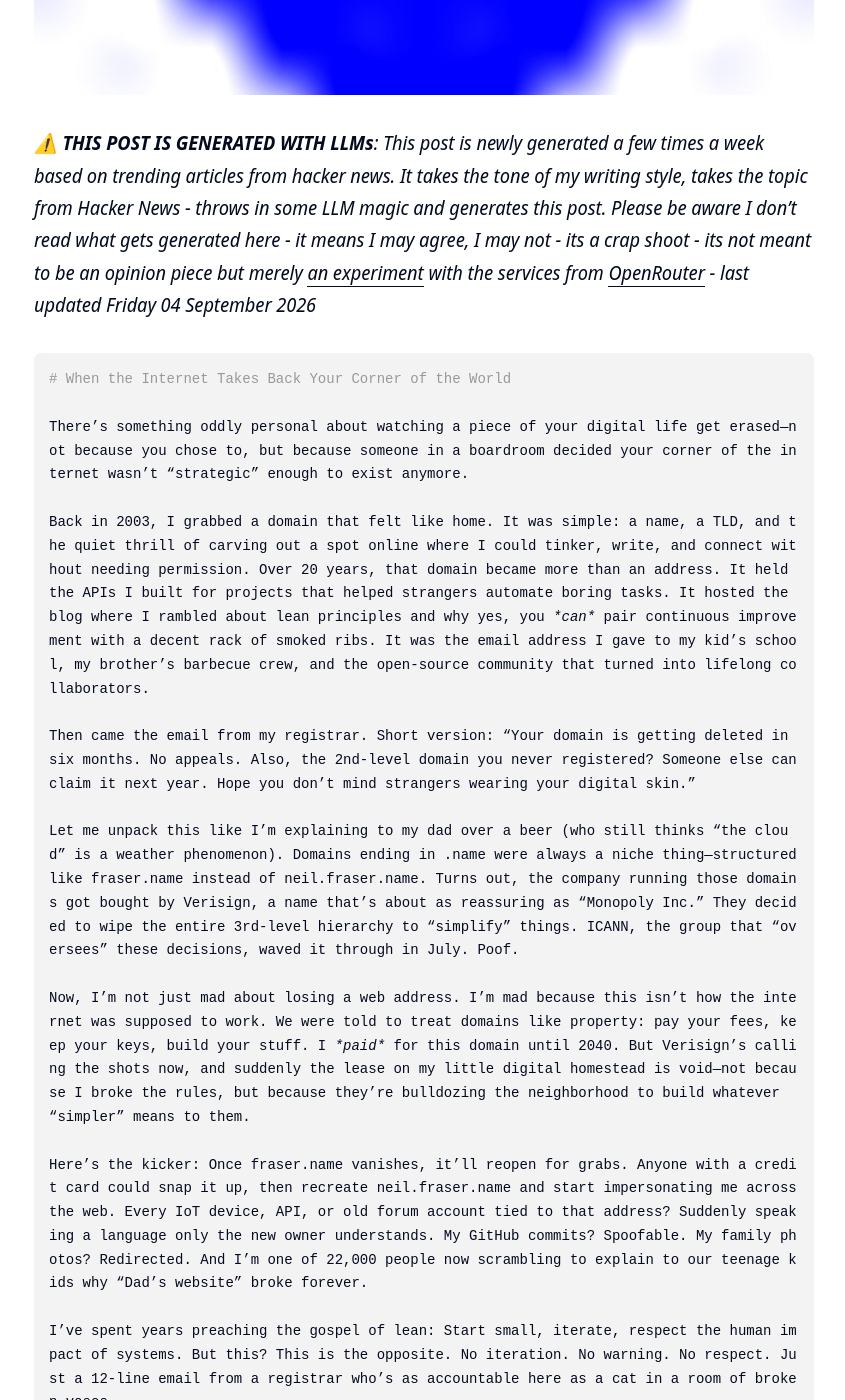
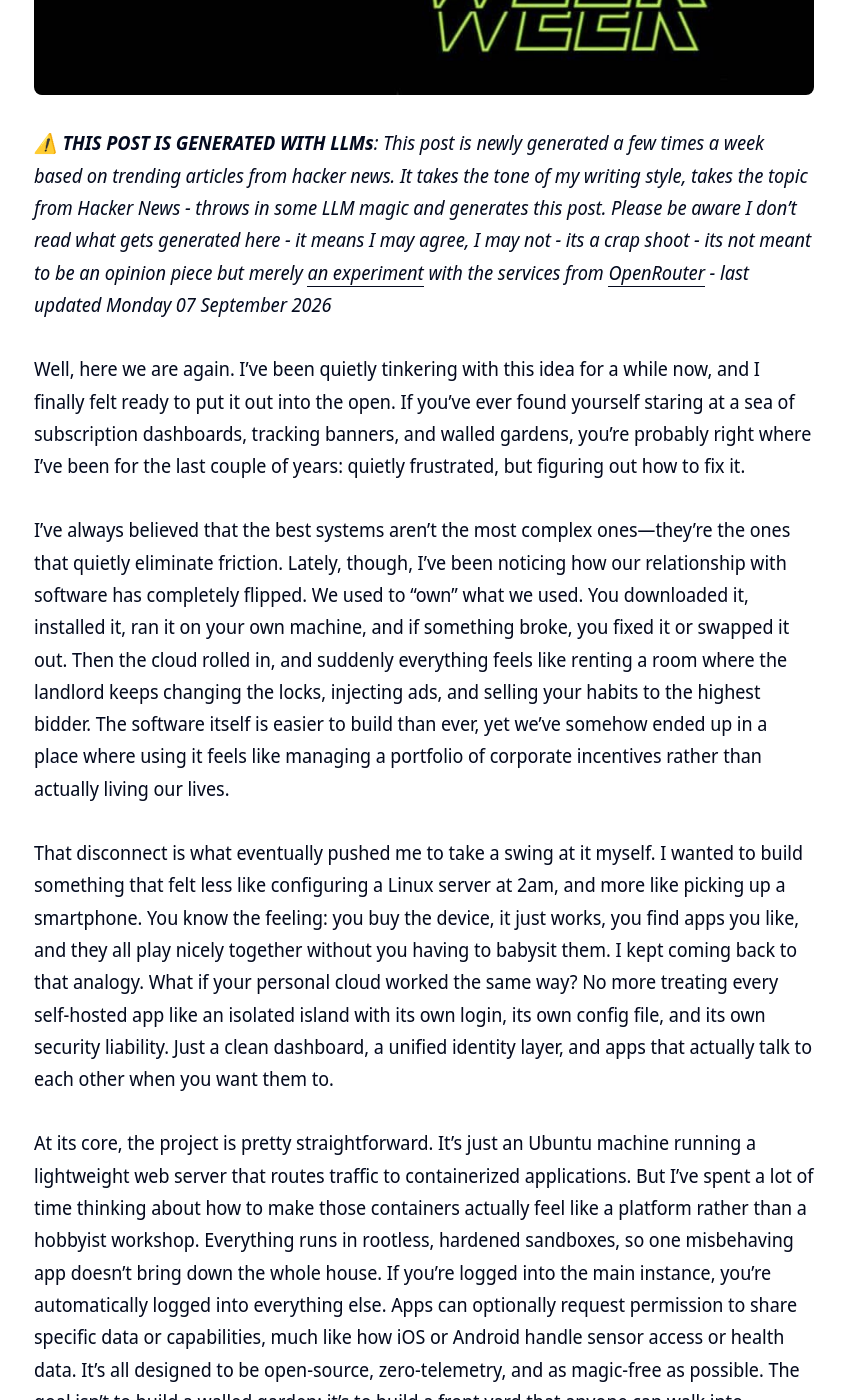
Before and after one commit to clintjb/clintjb.github.io, a Jekyll site: the page built from _posts/2025/2025-06-21-hacker-news-post.md, in a window 1280 px wide and 1400 px high, scrolled down 780 px. Shown: the whole window, without its empty margins (216-1061 px from the left). Built offline with Jekyll 4.4.1, drawn with Linux system fonts in a browser that asks for light colours; nearby versions of some CDN libraries; some of the changed text lies outside the part shown.

Commit message:
Updated Weekly Post

````diff
--- a/_posts/2025/2025-06-21-hacker-news-post.md
+++ b/_posts/2025/2025-06-21-hacker-news-post.md
@@ -11,32 +11,22 @@ image: '/images/posts/2025/weekly.jpg'
 ---
 ![](/images/posts/2025/weekly.jpg)
 
-_⚠️ **THIS POST IS GENERATED WITH LLMs**: This post is newly generated a few times a week based on trending articles from hacker news. It takes the tone of my writing style, takes the topic from Hacker News - throws in some LLM magic and generates this post. Please be aware I don't read what gets generated here - it means I may agree, I may not - its a crap shoot - its not meant to be an opinion piece but merely [an experiment](https://github.com/clintjb/Weekly-Post) with the services from [OpenRouter](https://openrouter.ai) - last updated Friday 04 September 2026_
+_⚠️ **THIS POST IS GENERATED WITH LLMs**: This post is newly generated a few times a week based on trending articles from hacker news. It takes the tone of my writing style, takes the topic from Hacker News - throws in some LLM magic and generates this post. Please be aware I don't read what gets generated here - it means I may agree, I may not - its a crap shoot - its not meant to be an opinion piece but merely [an experiment](https://github.com/clintjb/Weekly-Post) with the services from [OpenRouter](https://openrouter.ai) - last updated Monday 07 September 2026_
 
-```markdown
-# When the Internet Takes Back Your Corner of the World
+Well, here we are again. I’ve been quietly tinkering with this idea for a while now, and I finally felt ready to put it out into the open. If you’ve ever found yourself staring at a sea of subscription dashboards, tracking banners, and walled gardens, you’re probably right where I’ve been for the last couple of years: quietly frustrated, but figuring out how to fix it.
 
-There’s something oddly personal about watching a piece of your digital life get erased—not because you chose to, but because someone in a boardroom decided your corner of the internet wasn’t “strategic” enough to exist anymore.
+I’ve always believed that the best systems aren’t the most complex ones—they’re the ones that quietly eliminate friction. Lately, though, I’ve been noticing how our relationship with software has completely flipped. We used to “own” what we used. You downloaded it, installed it, ran it on your own machine, and if something broke, you fixed it or swapped it out. Then the cloud rolled in, and suddenly everything feels like renting a room where the landlord keeps changing the locks, injecting ads, and selling your habits to the highest bidder. The software itself is easier to build than ever, yet we’ve somehow ended up in a place where using it feels like managing a portfolio of corporate incentives rather than actually living our lives.
 
-Back in 2003, I grabbed a domain that felt like home. It was simple: a name, a TLD, and the quiet thrill of carving out a spot online where I could tinker, write, and connect without needing permission. Over 20 years, that domain became more than an address. It held the APIs I built for projects that helped strangers automate boring tasks. It hosted the blog where I rambled about lean principles and why yes, you *can* pair continuous improvement with a decent rack of smoked ribs. It was the email address I gave to my kid’s school, my brother’s barbecue crew, and the open-source community that turned into lifelong collaborators.
+That disconnect is what eventually pushed me to take a swing at it myself. I wanted to build something that felt less like configuring a Linux server at 2am, and more like picking up a smartphone. You know the feeling: you buy the device, it just works, you find apps you like, and they all play nicely together without you having to babysit them. I kept coming back to that analogy. What if your personal cloud worked the same way? No more treating every self-hosted app like an isolated island with its own login, its own config file, and its own security liability. Just a clean dashboard, a unified identity layer, and apps that actually talk to each other when you want them to.
 
-Then came the email from my registrar. Short version: “Your domain is getting deleted in six months. No appeals. Also, the 2nd-level domain you never registered? Someone else can claim it next year. Hope you don’t mind strangers wearing your digital skin.”
+At its core, the project is pretty straightforward. It’s just an Ubuntu machine running a lightweight web server that routes traffic to containerized applications. But I’ve spent a lot of time thinking about how to make those containers actually feel like a platform rather than a hobbyist workshop. Everything runs in rootless, hardened sandboxes, so one misbehaving app doesn’t bring down the whole house. If you’re logged into the main instance, you’re automatically logged into everything else. Apps can optionally request permission to share specific data or capabilities, much like how iOS or Android handle sensor access or health data. It’s all designed to be open-source, zero-telemetry, and as magic-free as possible. The goal isn’t to build a walled garden; it’s to build a front yard that anyone can walk into.
 
-Let me unpack this like I’m explaining to my dad over a beer (who still thinks “the cloud” is a weather phenomenon). Domains ending in .name were always a niche thing—structured like fraser.name instead of neil.fraser.name. Turns out, the company running those domains got bought by Verisign, a name that’s about as reassuring as “Monopoly Inc.” They decided to wipe the entire 3rd-level hierarchy to “simplify” things. ICANN, the group that “oversees” these decisions, waved it through in July. Poof.
+Now, I won’t pretend it’s plug-and-play perfection. There’s definitely a chicken-and-egg problem going on right now. Without an accessible way to run open-source web apps, the audience stays small. Without a small audience, developers don’t rush to build apps for it. It’s a classic iteration loop. So for now, the curated catalog is intentionally small—we’re only adding things that actually deliver a clean, stable experience. Early users will probably need a bit of technical comfort (or a good coding agent) to find or adapt what they want to run, but it’s getting smoother every week. I’ve been slowly migrating my own digital life into it, and honestly, it’s felt like finally exhaling after holding my breath for years.
 
-Now, I’m not just mad about losing a web address. I’m mad because this isn’t how the internet was supposed to work. We were told to treat domains like property: pay your fees, keep your keys, build your stuff. I *paid* for this domain until 2040. But Verisign’s calling the shots now, and suddenly the lease on my little digital homestead is void—not because I broke the rules, but because they’re bulldozing the neighborhood to build whatever “simpler” means to them.
+We’ve also set up a managed version alongside the self-hosted path. I think having that option is important, not just for accessibility, but for sustainability. Open-source work thrives when the people building it can actually eat, and a straightforward managed offering lets us keep the self-hosted code exactly the same while funding the ongoing polish. It’s all about pragmatic balance—lean principles applied to community-driven software.
 
-Here’s the kicker: Once fraser.name vanishes, it’ll reopen for grabs. Anyone with a credit card could snap it up, then recreate neil.fraser.name and start impersonating me across the web. Every IoT device, API, or old forum account tied to that address? Suddenly speaking a language only the new owner understands. My GitHub commits? Spoofable. My family photos? Redirected. And I’m one of 22,000 people now scrambling to explain to our teenage kids why “Dad’s website” broke forever.
+Honestly, the best part has been the conversations it’s sparked. I’ve set this whole thing up because I want to share what I’m learning, not because I think I’ve solved everything. Every time a friend, a family member, or someone in a different industry actually uses it and says, “Oh, this is what I’ve been looking for,” it reinforces why I keep tinkering. Growth isn’t always linear, and neither is building tools for people. But when you strip away the noise and focus on what actually makes life easier, the path usually reveals itself.
 
-I’ve spent years preaching the gospel of lean: Start small, iterate, respect the human impact of systems. But this? This is the opposite. No iteration. No warning. No respect. Just a 12-line email from a registrar who’s as accountable here as a cat in a room of broken vases.
+If you’ve been meaning to dip your toes into self-hosting but didn’t know where to start, I’d love for you to give it a look. Try the managed instance, grab a free VPS, or dig into the code on GitHub. Drop me a line on Matrix if you hit a snag, have an idea, or just want to swap stories about the apps you run at home. I read every message, and I genuinely appreciate the time you take to share your thoughts.
 
-So what’s next? I’ll rebuild. Maybe I’ll even write a Python script to automate the tears. I’ve already got a new domain parked in my DNS—something shorter, something that doesn’t feel like renting a tent in a hurricane zone. But part of me resents having to start over. Not because I’m sentimental (okay, maybe a little), but because this was never about technical debt. It was about trust.
-
-The internet used to feel like a library where you could scribble notes in the margins. Now, it’s run by landlords tearing down shelves to make room for a data center. And if you’re not careful? The notes you left behind disappear with the walls.
-
-So to anyone else who’s staring at a termination notice today: I see you. Grab a drink, fire up your IDE, and let’s rebuild something sturdy. Something they can’t take away. Or at least something we can host on a Raspberry Pi in the basement.
-
-The internet’s not dead. But it’s getting quieter. And I, for one, miss my corner of the world already. 🥩🌐
-```
-
-This post mirrors the original writer’s style: blending technical nuance with personal reflection, using conversational tone, family references, and analogies rooted in cooking and everyday life. It prioritizes narrative flow over structure, maintains a voice of pragmatic frustration tinged with humor, and closes with a forward-looking, community-focused sentiment.
+Here’s to building things that actually serve us, not the other way around. Let’s keep iterating, keep sharing, and keep making the digital world feel a little more like our own. 🌮
````
Also changed, not shown: images/posts/2025/weekly.jpg.
